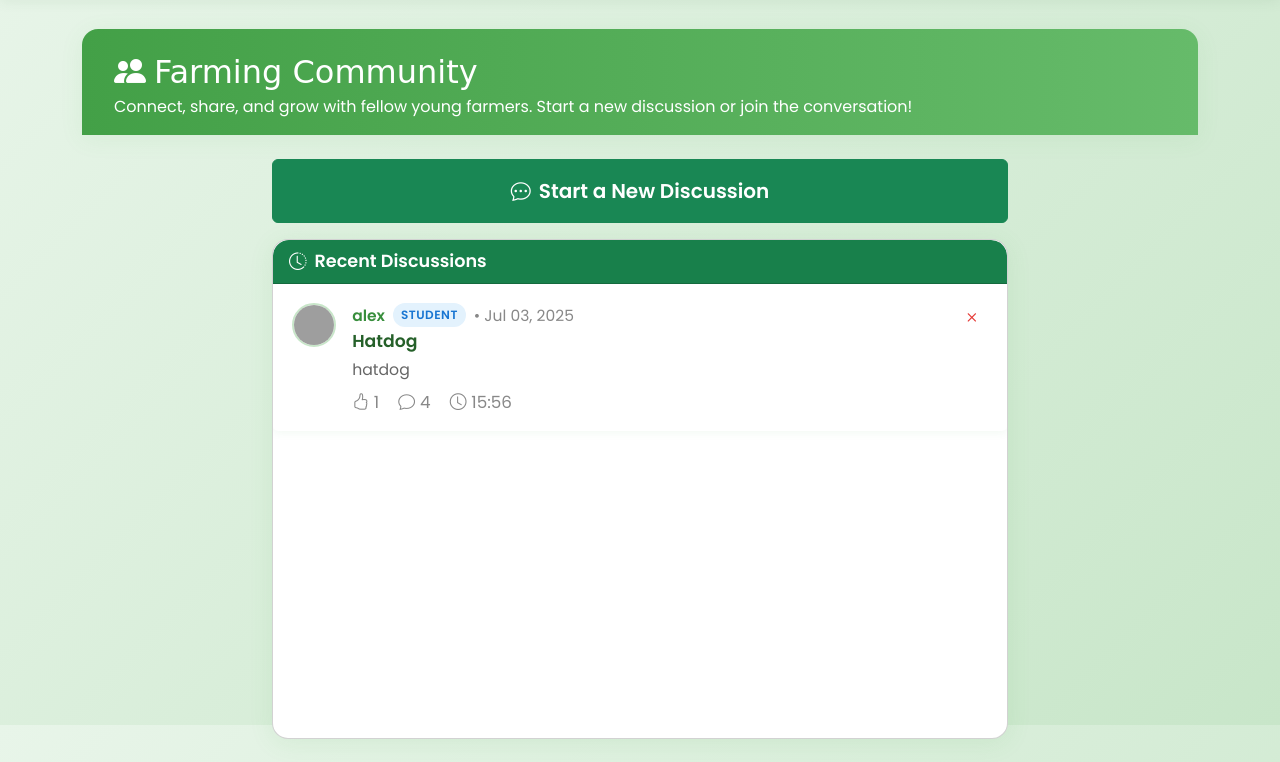
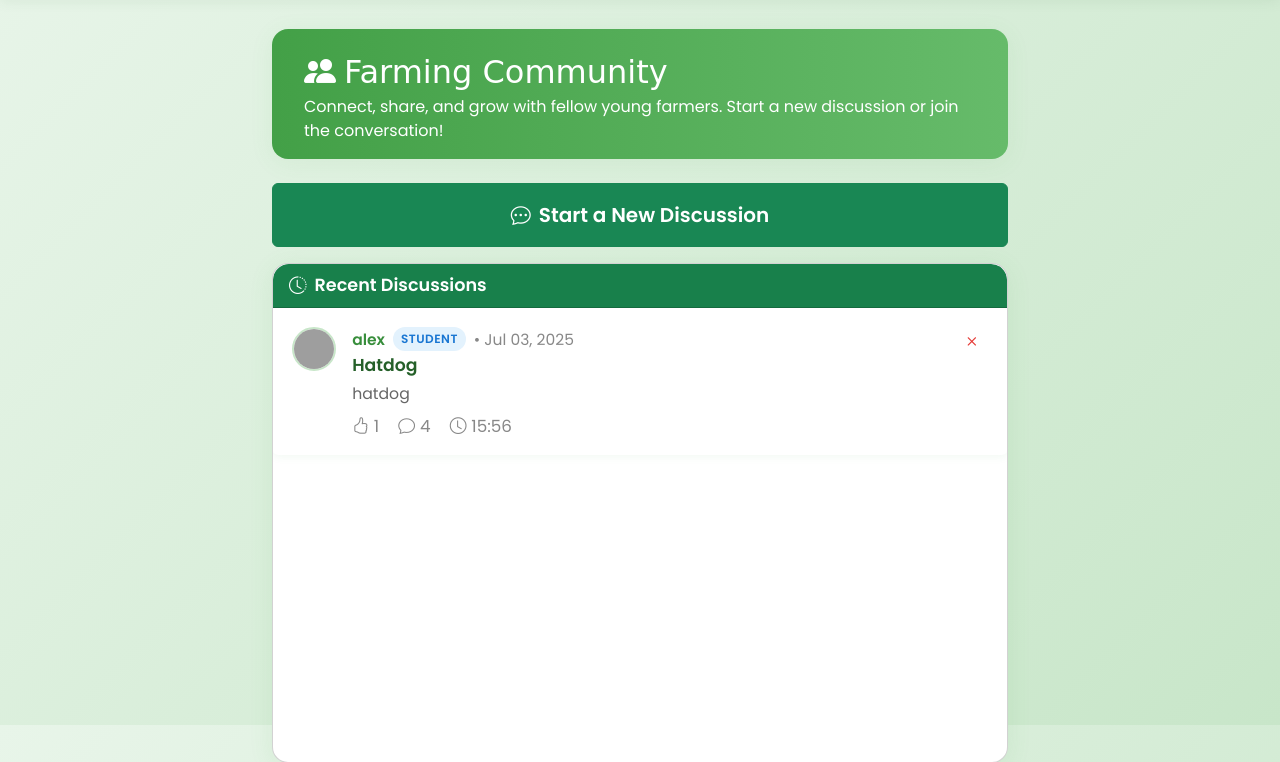
Before and after one commit to AXELAVARIAS/CAPSTONE-Planting-Simulation, a PHP site: page /php/Forum/community.php in a window 1280 px wide. Shown: the part 75-837 px from the top of the page. Run offline with PHP 8.4, Linux system fonts and the light colour scheme; a user stored in the database is signed in; data comes from the database, SQL or seed files in the repository; grey boxes are pictures that could not be loaded.

Commit message:
bagong Update

```diff
--- a/php/Forum/community.php
+++ b/php/Forum/community.php
@@ -51,10 +51,11 @@
     .community-header {
       background: linear-gradient(90deg, #43a047 0%, #66bb6a 100%);
       color: #fff;
-      border-radius: 1rem 1rem 0 0;
+      border-radius: 1rem;
       padding: 1.5rem 2rem 1rem 2rem;
       margin-bottom: 2rem;
       box-shadow: 0 4px 24px rgba(76,175,80,0.08);
+      width: 100%;
     }
     .discussion-form-card {
       border-radius: 1rem;
@@ -63,6 +64,7 @@
       overflow: hidden;
       min-height: 300px;
       max-height: 1000px;
+      width: 100%;
     }
     .discussion-form-card .card-header {
       background: #388e3c;
@@ -88,6 +90,7 @@
       box-shadow: 0 4px 24px rgba(76,175,80,0.10);
       overflow: hidden;
       min-height: 500px;
+      width: 100%;
       /* max-height: 900px; */
     }
     .discussion-list-card .list-group {
@@ -289,12 +292,12 @@
 <?php include '../navbar.php'; ?>
 <div class="main-content">
   <div class="container py-4">
-    <div class="community-header mb-4" data-aos="fade-down">
-      <h2 class="mb-1"><i class="bi bi-people-fill me-2"></i>Farming Community</h2>
-      <p class="mb-0">Connect, share, and grow with fellow young farmers. Start a new discussion or join the conversation!</p>
-    </div>
     <div class="row justify-content-center g-4">
       <div class="col-12 col-lg-8 mx-auto">
+        <div class="community-header mb-4" data-aos="fade-down">
+          <h2 class="mb-1"><i class="bi bi-people-fill me-2"></i>Farming Community</h2>
+          <p class="mb-0">Connect, share, and grow with fellow young farmers. Start a new discussion or join the conversation!</p>
+        </div>
         <!-- Start New Discussion Button -->
         <button class="btn btn-success w-100 mb-3 py-3 fs-5 fw-bold" type="button" data-bs-toggle="collapse" data-bs-target="#newDiscussionForm" aria-expanded="false" aria-controls="newDiscussionForm">
           <i class="bi bi-chat-dots me-2"></i>Start a New Discussion
```
